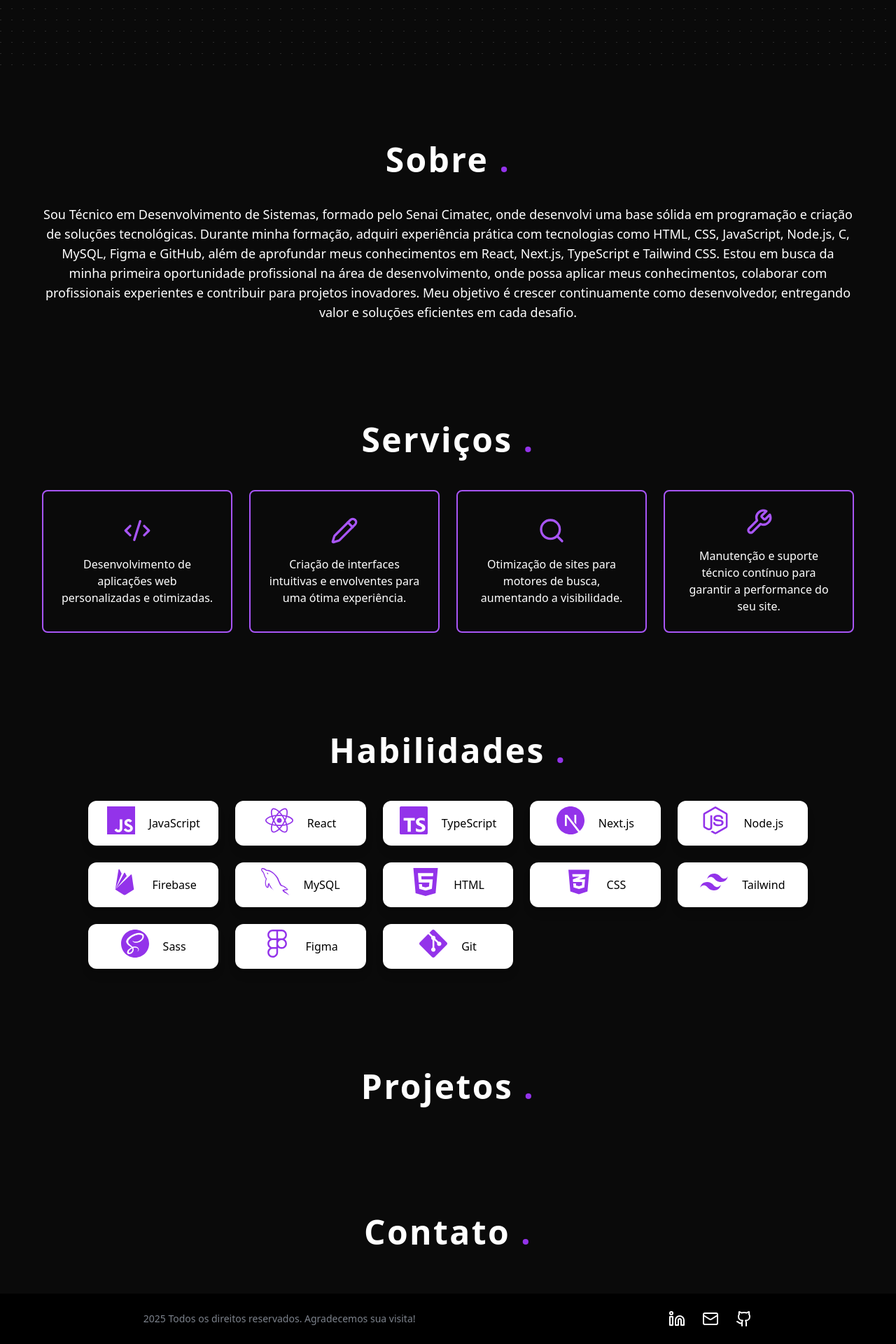
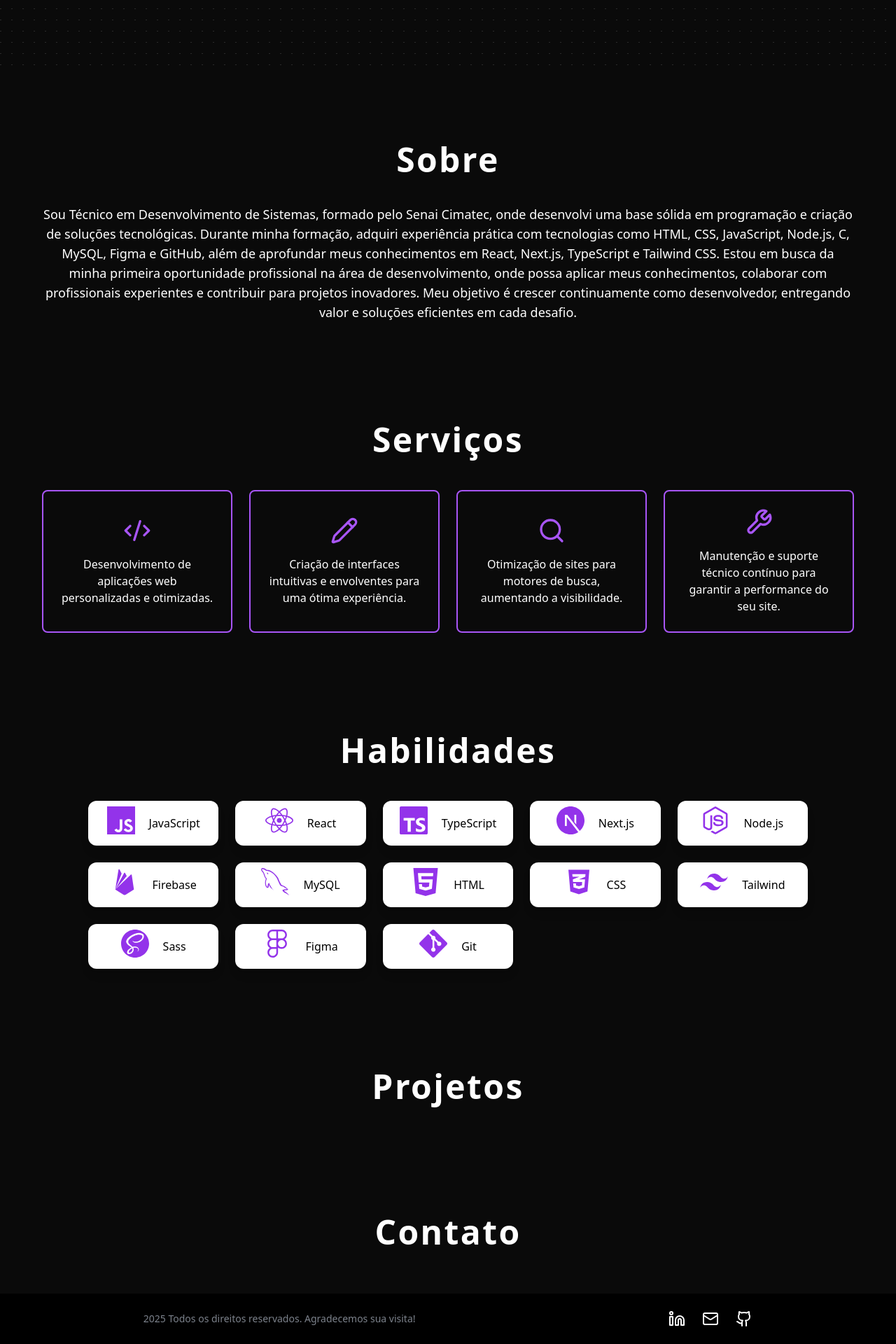
Before and after one commit to mateusfernandesvn/Porfolio, a Next.js app: page / in a window 1280 px wide. Shown: the part 768-2688 px from the top of the page at 70% size. Built offline with nearby package versions, Linux system fonts and the light colour scheme.

Commit message:
component improvement and responsiveness

```diff
--- a/src/app/components/header/index.tsx
+++ b/src/app/components/header/index.tsx
@@ -22,21 +22,21 @@ export default function Header() {
           </Link>
 
           <Link
-            href="t/about"
+            href="#about"
             className="hover:scale-105  duration-300 transition-all hover:text-purple-400"
           >
             {t("about")}
           </Link>
 
           <Link
-            href="project"
+            href="#project"
             className="hover:scale-105  duration-300 transition-all hover:text-purple-400"
           >
             {t("project")}
           </Link>
 
           <Link
-            href="contact"
+            href="#contact"
             className="hover:scale-105 duration-300 transition-all hover:text-purple-400"
           >
             {t("contact")}
--- a/src/app/globals.css
+++ b/src/app/globals.css
@@ -64,3 +64,8 @@
     @apply bg-background text-foreground;
   }
 }
+
+
+html {
+  scroll-behavior: smooth;
+}
--- a/src/app/page.tsx
+++ b/src/app/page.tsx
@@ -50,38 +50,38 @@ export default function Home() {
       </div>
 
       <Container>
-        <Section>
+        <Section id="about">
           <h1 className="text-white text-4xl my-4 tracking-wider font-black capitalize lg:text-5xl">
-            {t("titleAbout")} <span className="text-purple-600">.</span>
+            {t("titleAbout")}
           </h1>
           <p className="text-center mt-6 text-white text-base lg:text-lg">
             {t("textAbout")}
           </p>
         </Section>
 
-        <Section>
+        <Section  id="services">
           <h1 className="text-white text-4xl my-4 tracking-wider font-black capitalize lg:text-5xl">
-            {t("titleServices")} <span className="text-purple-600">.</span>
+            {t("titleServices")}
           </h1>
           <CardServices/>
         </Section>
 
-        <Section>
+        <Section  id="skills">
           <h1 className="text-white text-4xl my-4 tracking-wider font-black capitalize lg:text-5xl">
-            {t("titleSkills")}  <span className="text-purple-600">.</span>
+            {t("titleSkills")}
           </h1>
           <Skills />
         </Section>
 
-        <Section>
+        <Section  id="project">
           <h1 className="text-white text-4xl my-4 tracking-wider font-black capitalize lg:text-5xl">
-            {t("titleProject")}  <span className="text-purple-600">.</span>
+            {t("titleProject")}
           </h1>
         </Section>
 
-        <Section>
+        <Section  id="contact">
           <h1 className="text-white text-4xl my-4 tracking-wider font-black capitalize lg:text-5xl">
-            {t("titleContact")}  <span className="text-purple-600">.</span>
+            {t("titleContact")}
           </h1>
         </Section>
 
```
Also changed, not shown: src/app/components/section/index.tsx (+7 -1 lines).
